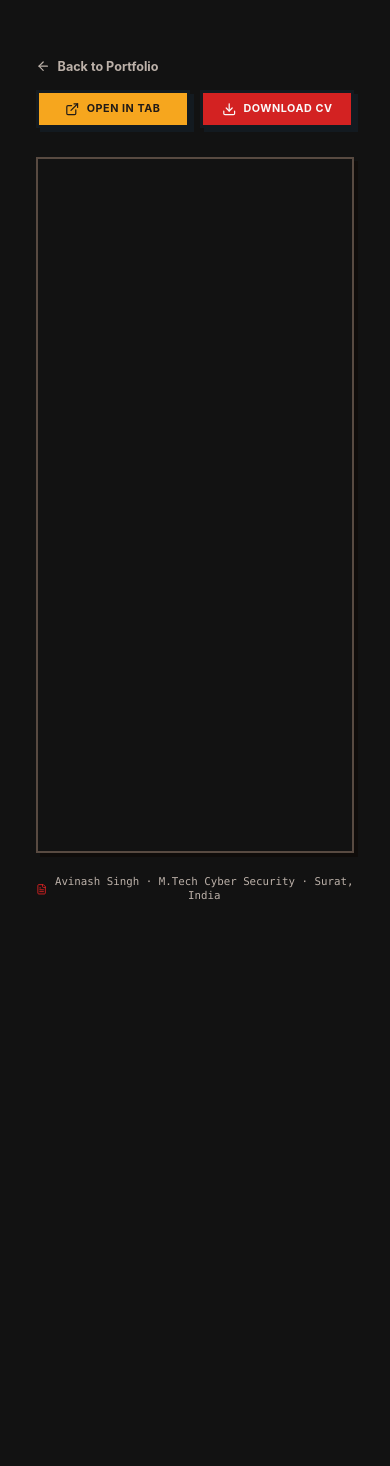
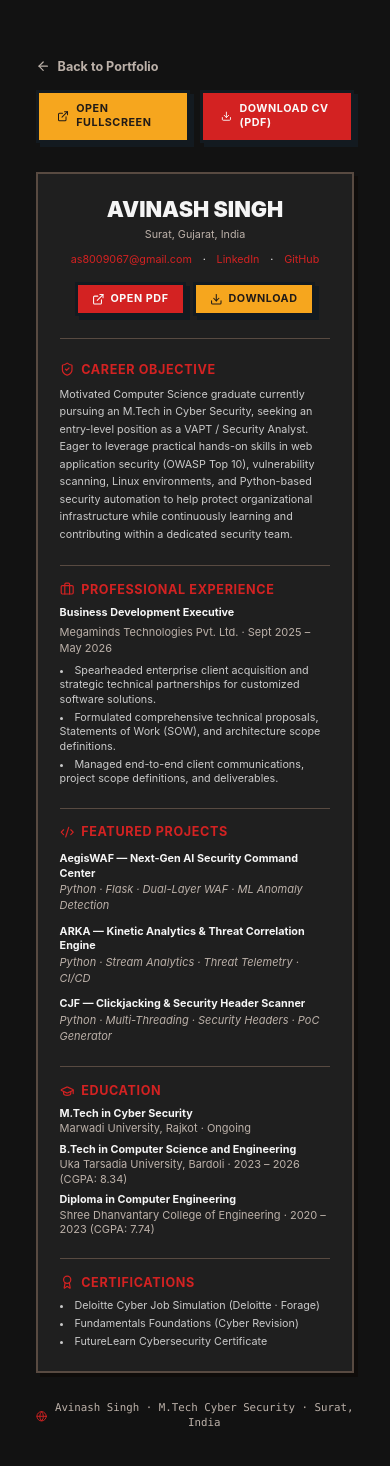
Before and after one commit to AVII-VERSE/avi-portfolio, a React (Vite) app: page /resume in a window 390 px wide. Shown: the top 1466 px of the page. Before the commit the page ends 961 px from the top, so only its background shows below. Built offline with nearby package versions, Linux system fonts and the light colour scheme.

Commit message:
fix(resume): embed responsive CV viewer & align header inside container

```diff
--- a/src/components/portfolio/Header.tsx
+++ b/src/components/portfolio/Header.tsx
@@ -36,7 +36,7 @@ const Header = ({ onSectionClick }: HeaderProps) => {
   return (
     <>
       <header className="fixed top-0 w-full z-40 bg-background/90 backdrop-blur-md border-b border-border/40">
-        <div className="container mx-auto px-4 sm:px-8 py-3.5 sm:py-4">
+        <div className="container mx-auto max-w-screen-xl px-4 sm:px-6 lg:px-8 py-3.5 sm:py-4">
           <div className="flex items-center justify-between">
             {/* Logo */}
             <div className="animate-fade-in">
--- a/src/pages/Resume.tsx
+++ b/src/pages/Resume.tsx
@@ -1,9 +1,8 @@
-import React, { useState } from "react";
+import React from "react";
 import { Link } from "react-router-dom";
-import { ArrowLeft, Download, ExternalLink, FileText, AlertCircle } from "lucide-react";
+import { ArrowLeft, Download, ExternalLink, ShieldCheck, Award, Briefcase, GraduationCap, Code2, Globe } from "lucide-react";
 
 const Resume: React.FC = () => {
-  const [loadError, setLoadError] = useState(false);
   const pdfSrc = `${import.meta.env.BASE_URL}Avinash_CV.pdf`;
 
   return (
@@ -27,7 +26,7 @@ const Resume: React.FC = () => {
               className="flex-1 sm:flex-none neobrutalist-button neobrutalist-button-secondary px-5 py-2.5 text-xs inline-flex items-center justify-center gap-2"
             >
               <ExternalLink className="w-4 h-4 relative z-10" />
-              <span className="relative z-10">Open in Tab</span>
+              <span className="relative z-10 font-bold">Open Fullscreen</span>
             </a>
 
             <a
@@ -36,46 +35,146 @@ const Resume: React.FC = () => {
               className="flex-1 sm:flex-none neobrutalist-button neobrutalist-button-primary px-5 py-2.5 text-xs inline-flex items-center justify-center gap-2"
             >
               <Download className="w-4 h-4 relative z-10" />
-              <span className="relative z-10 font-bold">Download CV</span>
+              <span className="relative z-10 font-bold">Download CV (PDF)</span>
             </a>
           </div>
         </div>
 
-        {/* PDF Viewer Card */}
-        <div className="neobrutalist-card p-0 bg-card border-2 border-border overflow-hidden relative shadow-brutal">
-          {loadError ? (
-            <div className="w-full h-[75vh] flex flex-col items-center justify-center gap-4 p-8 text-center">
-              <AlertCircle size={44} className="text-primary animate-pulse" />
-              <h3 className="text-xl font-bold text-foreground">View or Download CV</h3>
-              <p className="text-muted-foreground max-w-md">
-                Your browser or device might not support inline PDF previews. You can download or view it directly in a new tab.
-              </p>
-              <div className="flex gap-4 mt-2">
-                <a
-                  href={pdfSrc}
-                  download="Avinash_Singh_CV.pdf"
-                  className="neobrutalist-button neobrutalist-button-primary px-6 py-3 text-sm inline-flex items-center gap-2"
-                >
-                  <Download className="w-4 h-4 relative z-10" />
-                  <span className="relative z-10 font-bold">Download PDF</span>
-                </a>
-              </div>
-            </div>
-          ) : (
-            <div className="w-full h-[82vh] bg-muted/20">
+        {/* Embedded PDF Viewer for Desktop / Tablets */}
+        <div className="hidden md:block neobrutalist-card p-0 bg-card border-2 border-border overflow-hidden relative shadow-brutal mb-12">
+          <div className="w-full h-[85vh] bg-muted/20">
+            <object
+              data={pdfSrc}
+              type="application/pdf"
+              className="w-full h-full border-0"
+            >
               <iframe
                 title="Avinash Singh CV"
                 src={pdfSrc}
                 className="w-full h-full border-0"
-                onError={() => setLoadError(true)}
               />
+            </object>
+          </div>
+        </div>
+
+        {/* Dedicated Responsive Clean CV Card (Visible on mobile & accessible on all devices) */}
+        <div className="md:hidden neobrutalist-card p-6 bg-card border-2 border-border space-y-6 shadow-brutal mb-8">
+          {/* Header */}
+          <div className="text-center pb-6 border-b border-border">
+            <h1 className="text-2xl font-black text-foreground">AVINASH SINGH</h1>
+            <p className="text-xs text-muted-foreground mt-1">Surat, Gujarat, India</p>
+            <div className="flex flex-wrap items-center justify-center gap-3 mt-3 text-xs">
+              <a href="mailto:as8009067@gmail.com" className="text-primary hover:underline">as8009067@gmail.com</a>
+              <span>·</span>
+              <a href="https://linkedin.com/in/singhavinash10" target="_blank" rel="noopener noreferrer" className="text-primary hover:underline">LinkedIn</a>
+              <span>·</span>
+              <a href="https://github.com/AVII-VERSE" target="_blank" rel="noopener noreferrer" className="text-primary hover:underline">GitHub</a>
             </div>
-          )}
+            <div className="mt-4 flex gap-2 justify-center">
+              <a
+                href={pdfSrc}
+                target="_blank"
+                rel="noopener noreferrer"
+                className="neobrutalist-button neobrutalist-button-primary px-4 py-2 text-xs inline-flex items-center gap-1.5"
+              >
+                <ExternalLink className="w-3.5 h-3.5 relative z-10" />
+                <span className="relative z-10">Open PDF</span>
+              </a>
+              <a
+                href={pdfSrc}
+                download="Avinash_Singh_CV.pdf"
+                className="neobrutalist-button neobrutalist-button-secondary px-4 py-2 text-xs inline-flex items-center gap-1.5"
+              >
+                <Download className="w-3.5 h-3.5 relative z-10" />
+                <span className="relative z-10">Download</span>
+              </a>
+            </div>
+          </div>
+
+          {/* Career Objective */}
+          <div>
+            <h2 className="text-sm font-bold uppercase tracking-wider text-primary mb-2 flex items-center gap-2">
+              <ShieldCheck className="w-4 h-4" /> Career Objective
+            </h2>
+            <p className="text-xs text-foreground/80 leading-relaxed">
+              Motivated Computer Science graduate currently pursuing an M.Tech in Cyber Security, seeking an entry-level position as a VAPT / Security Analyst. Eager to leverage practical hands-on skills in web application security (OWASP Top 10), vulnerability scanning, Linux environments, and Python-based security automation to help protect organizational infrastructure while continuously learning and contributing within a dedicated security team.
+            </p>
+          </div>
+
+          {/* Experience */}
+          <div className="pt-4 border-t border-border">
+            <h2 className="text-sm font-bold uppercase tracking-wider text-primary mb-2 flex items-center gap-2">
+              <Briefcase className="w-4 h-4" /> Professional Experience
+            </h2>
+            <div className="space-y-1">
+              <p className="text-xs font-bold text-foreground">Business Development Executive</p>
+              <p className="text-[11px] text-muted-foreground">Megaminds Technologies Pvt. Ltd. · Sept 2025 – May 2026</p>
+              <ul className="list-disc list-inside text-xs text-foreground/80 space-y-1 pt-1">
+                <li>Spearheaded enterprise client acquisition and strategic technical partnerships for customized software solutions.</li>
+                <li>Formulated comprehensive technical proposals, Statements of Work (SOW), and architecture scope definitions.</li>
+                <li>Managed end-to-end client communications, project scope definitions, and deliverables.</li>
+              </ul>
+            </div>
+          </div>
+
+          {/* Projects */}
+          <div className="pt-4 border-t border-border">
+            <h2 className="text-sm font-bold uppercase tracking-wider text-primary mb-3 flex items-center gap-2">
+              <Code2 className="w-4 h-4" /> Featured Projects
+            </h2>
+            <div className="space-y-3">
+              <div>
+                <p className="text-xs font-bold text-foreground">AegisWAF — Next-Gen AI Security Command Center</p>
+                <p className="text-[11px] text-muted-foreground italic">Python · Flask · Dual-Layer WAF · ML Anomaly Detection</p>
+              </div>
+              <div>
+                <p className="text-xs font-bold text-foreground">ARKA — Kinetic Analytics & Threat Correlation Engine</p>
+                <p className="text-[11px] text-muted-foreground italic">Python · Stream Analytics · Threat Telemetry · CI/CD</p>
+              </div>
+              <div>
+                <p className="text-xs font-bold text-foreground">CJF — Clickjacking & Security Header Scanner</p>
+                <p className="text-[11px] text-muted-foreground italic">Python · Multi-Threading · Security Headers · PoC Generator</p>
+              </div>
+            </div>
+          </div>
+
+          {/* Education */}
+          <div className="pt-4 border-t border-border">
+            <h2 className="text-sm font-bold uppercase tracking-wider text-primary mb-2 flex items-center gap-2">
+              <GraduationCap className="w-4 h-4" /> Education
+            </h2>
+            <div className="space-y-2 text-xs">
+              <div>
+                <p className="font-bold text-foreground">M.Tech in Cyber Security</p>
+                <p className="text-[11px] text-muted-foreground">Marwadi University, Rajkot · Ongoing</p>
+              </div>
+              <div>
+                <p className="font-bold text-foreground">B.Tech in Computer Science and Engineering</p>
+                <p className="text-[11px] text-muted-foreground">Uka Tarsadia University, Bardoli · 2023 – 2026 (CGPA: 8.34)</p>
+              </div>
+              <div>
+                <p className="font-bold text-foreground">Diploma in Computer Engineering</p>
+                <p className="text-[11px] text-muted-foreground">Shree Dhanvantary College of Engineering · 2020 – 2023 (CGPA: 7.74)</p>
+              </div>
+            </div>
+          </div>
+
+          {/* Certifications */}
+          <div className="pt-4 border-t border-border">
+            <h2 className="text-sm font-bold uppercase tracking-wider text-primary mb-2 flex items-center gap-2">
+              <Award className="w-4 h-4" /> Certifications
+            </h2>
+            <ul className="list-disc list-inside text-xs text-foreground/80 space-y-1">
+              <li>Deloitte Cyber Job Simulation (Deloitte · Forage)</li>
+              <li>Fundamentals Foundations (Cyber Revision)</li>
+              <li>FutureLearn Cybersecurity Certificate</li>
+            </ul>
+          </div>
         </div>
 
         {/* Footer Note */}
         <div className="mt-6 text-center text-xs text-muted-foreground flex items-center justify-center gap-2 font-mono">
-          <FileText className="w-3.5 h-3.5 text-primary" />
+          <Globe className="w-3.5 h-3.5 text-primary" />
           <span>Avinash Singh · M.Tech Cyber Security · Surat, India</span>
         </div>
       </div>
```
